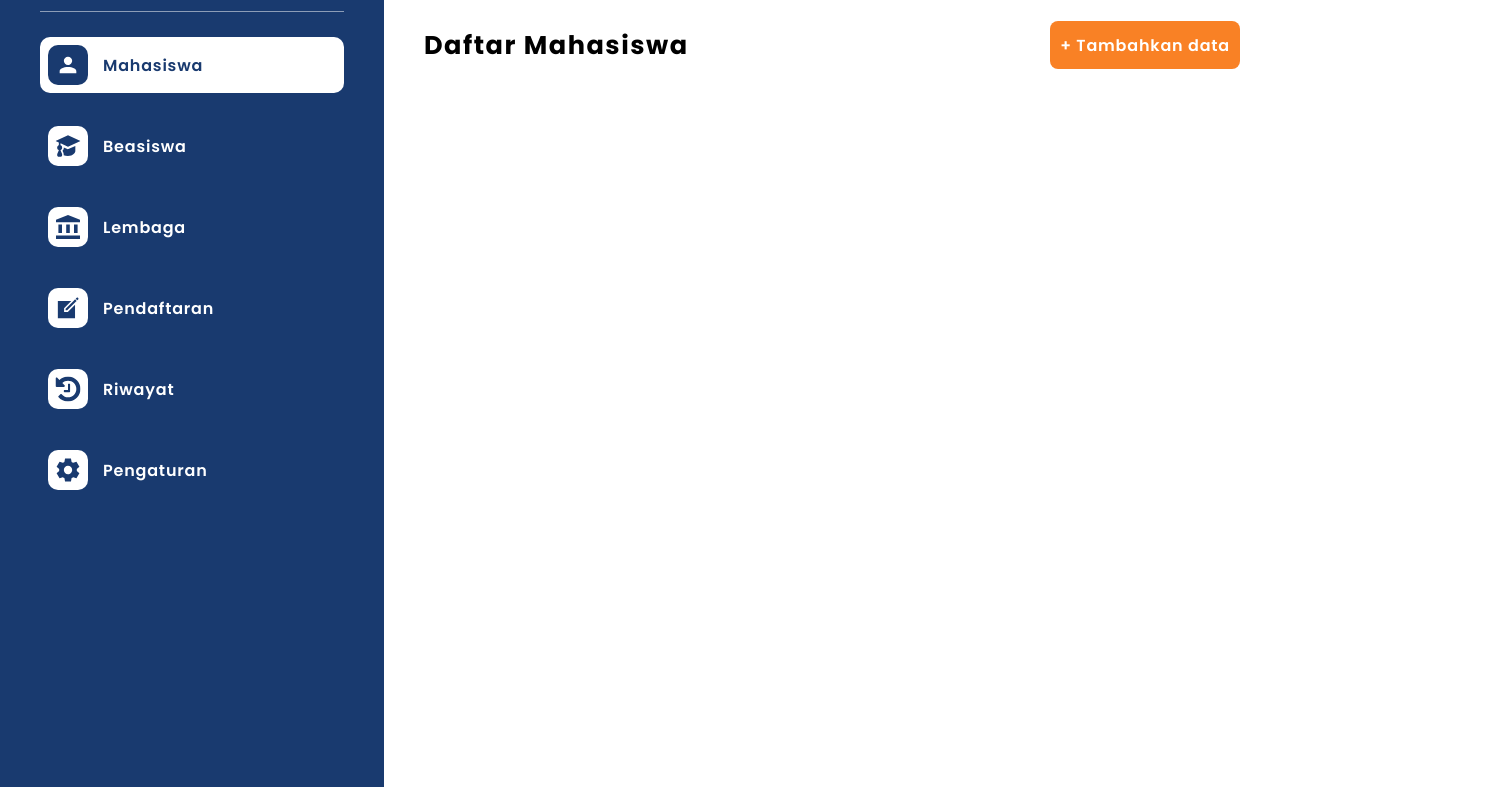
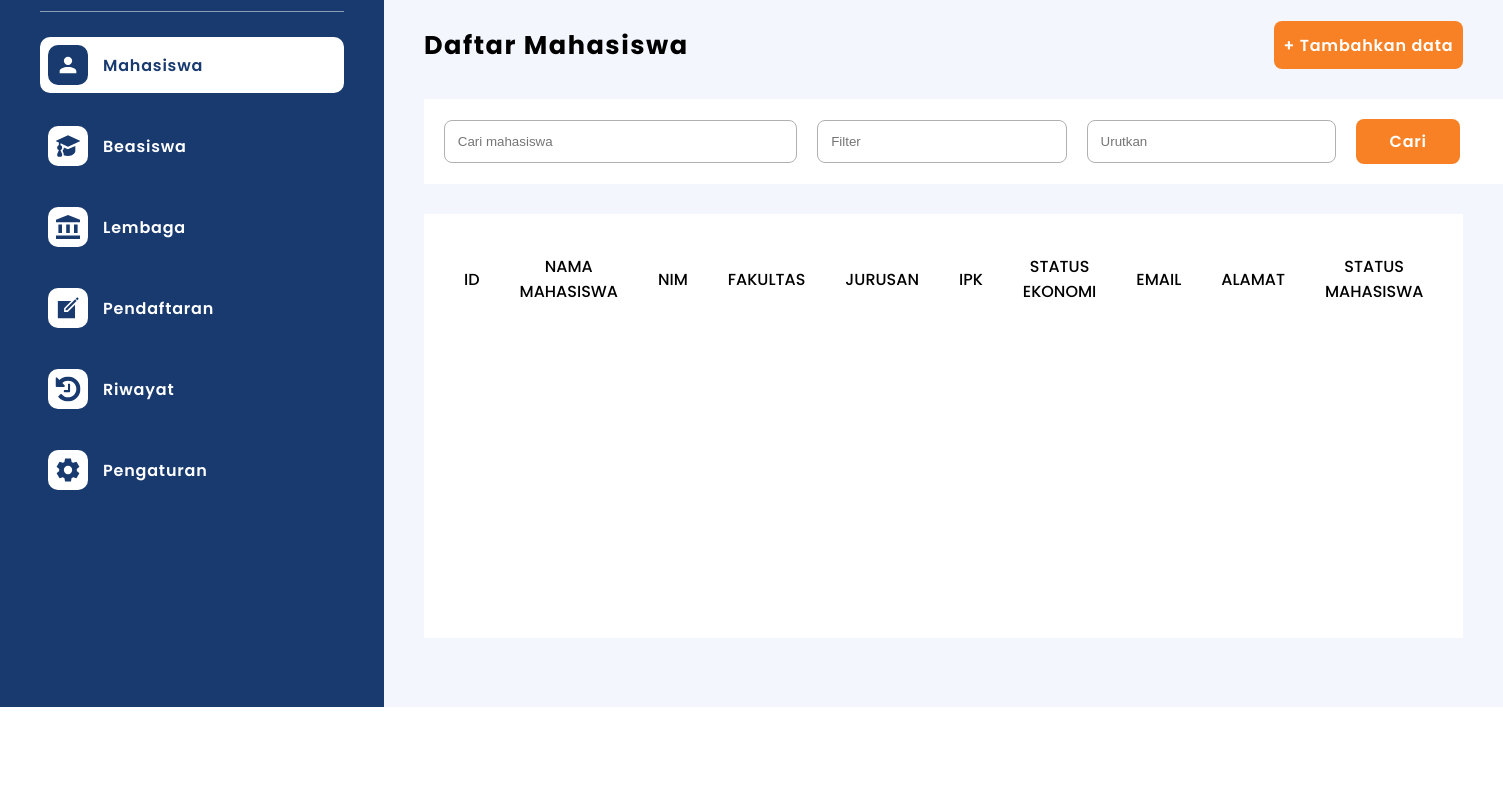
Before and after one commit to gitaufar/ScholarGate, a website: page html/mahasiswa.html in a window 1280 px wide. Shown: the part 93-880 px from the top of the page, 1503 px wide, since content can reach past the window. After the commit the page ends 800 px from the top, so only its background shows below. Drawn offline with Linux system fonts and the light colour scheme; no server answers.

Commit message:
75% halaman mahasiswa

```diff
--- a/css/mstyle.css
+++ b/css/mstyle.css
@@ -4,9 +4,10 @@
 }
 
 body {
+  width: 100%;
   display: flex;
-  height: 100vh;
-  margin: 0;
+  align-self: stretch;
+  height: 100%;
 }
 
 :root {
@@ -38,7 +39,7 @@ h1 {
 
 h2 {
   font-family: "Poppins";
-  font-size: 16px;
+  font-size: 1rem;
   font-style: normal;
   font-weight: 600;
   line-height: normal;
@@ -46,7 +47,6 @@ h2 {
 }
 
 .menu_container {
-  height: 100vh;
   display: flex;
   width: 38vh;
   padding: 40px;
@@ -106,14 +106,14 @@ h2 {
 }
 
 .content_container {
-  display: block;
-  flex-grow: 1;
+  background-color: #f3f6fc;
+  height: 100%;
 }
 
 .profil_container {
   display: flex;
   height: 8vh;
-  width: 100%;
+  width: 100% - 40px;
   padding: 10px 40px;
   align-items: center;
   gap: 10px;
@@ -140,10 +140,10 @@ h2 {
 
 .switch_menu_container:hover path {
   fill: white;
-
 }
 
 .main_content_container {
+  height: 100% - 40px;
   display: flex;
   padding: 30px 40px;
   flex-direction: column;
@@ -163,17 +163,89 @@ button {
   border-radius: 0.5rem;
   background: var(--orange);
   border: none;
-}
-
-.btn_mhs {
-    height: 3rem;
-    padding: 0.625rem;
+  padding: 0.625rem;
   color: #fff;
   text-align: center;
-  font-family: 'Poppins';
+  font-family: "Poppins";
   font-size: 1rem;
   font-style: normal;
   font-weight: 600;
   line-height: normal;
   letter-spacing: 0.8px;
 }
+
+.btn_mhs {
+  height: 3rem;
+}
+
+.second_container {
+  display: flex;
+  width: 100%;
+  padding: 20px;
+  align-items: center;
+  gap: 20px;
+  align-self: stretch;
+  background: #fff;
+}
+
+input {
+  padding: 0.8rem;
+  border-radius: 8px;
+  border: 1px solid var(--grey, #b0b0b0);
+}
+
+.cari_mahasiswa {
+  width: 34%;
+}
+
+.filter_mahasiswa {
+  width: 24%;
+}
+
+.urutkan_mahasiswa {
+  width: 24%;
+}
+
+.btn_cari {
+  width: 10%;
+}
+
+table {
+  border-spacing: 2.5rem; /* Menambahkan jarak antar kolom */
+  border-collapse: separate; /* Pastikan border tidak menyatu */
+}
+
+thead{
+  position: sticky;
+  top: 0; /* Pastikan jarak dari atas */
+  z-index: 1; /* Pastikan berada di atas elemen lain */
+  border-bottom: 2px solid black;
+  background-color: #fff;
+}
+
+th {
+  position: sticky;
+  color: #000;
+  font-family: Poppins;
+  font-size: 1rem;
+  font-style: normal;
+  font-weight: 500;
+  line-height: normal;
+}
+
+td {
+  color: #000;
+  font-family: Poppins;
+  font-size: 10px;
+  font-style: normal;
+  font-weight: 400;
+  line-height: normal;
+}
+
+.bottom_container {
+  position: relative;
+  height: 53vh;
+  width: 100%;
+  background-color: #fff;
+  overflow-y: auto;
+}
--- a/html/mahasiswa.html
+++ b/html/mahasiswa.html
@@ -121,8 +121,37 @@
                 <h1>Daftar Mahasiswa</h1>
                 <button class="btn_mhs">+ Tambahkan data</button>
             </div>
+            <div class="second_container">
+                <input class="cari_mahasiswa" type="text" placeholder="Cari mahasiswa" />
+                <input class="filter_mahasiswa" type="text" placeholder="Filter" />
+                <input class="urutkan_mahasiswa" type="text" placeholder="Urutkan" />
+                <button class="btn_cari">Cari</button>
+            </div>
+            <div class="bottom_container">
+                <table id="dataTable">
+                    <thead>
+                        <tr>
+                            <th>ID</th>
+                            <th>NAMA MAHASISWA</th>
+                            <th>NIM</th>
+                            <th>FAKULTAS</th>
+                            <th>JURUSAN</th>
+                            <th>IPK</th>
+                            <th>STATUS EKONOMI</th>
+                            <th>EMAIL</th>
+                            <th>ALAMAT</th>
+                            <th>STATUS MAHASISWA</th>
+                        </tr>
+                    </thead>
+                    <tbody>
+                        <!-- Rows will be added here dynamically -->
+
+                    </tbody>
+                </table>
+            </div>
         </div>
     </div>
+    <script type="module" src="../js/index.js"></script>
 </body>
 
 </html>
--- a/js/fetchapi.js
+++ b/js/fetchapi.js
@@ -46,8 +46,4 @@ async function getMahasiswa() {
   }
 }
 
-module.exports = {
-    getMahasiswa,
-    getBeasiswa,
-    getMahasiswaId
-}
+export { getMahasiswa, getBeasiswa, getMahasiswaId };
--- a/js/index.js
+++ b/js/index.js
@@ -1,16 +1,32 @@
-var fetchapi = require('./fetchapi')
+import { getMahasiswa, getMahasiswaId } from './fetchapi.js';
 
 //contoh ambil data listMahasiswa
 async function fetchMahasiswa() {
-    const listMahasiswa = await fetchapi.getMahasiswa()
-    return listMahasiswa
+    const listMahasiswa = await getMahasiswa()
+    listMahasiswa.forEach(element => {
+        const tableBody = document.querySelector("#dataTable tbody");
+        const newRow = document.createElement("tr");
+        newRow.innerHTML = `
+        <td>${element.id_mahasiswa}</td>
+        <td>${element.nama}</td>
+        <td>${element.nim}</td>
+        <td>${element.fakultas}</td>
+        <td>${element.jurusan}</td>
+        <td>${element.ipk}</td>
+        <td>${element.status_ekonomi}</td>
+        <td>${element.alamat_email}</td>
+        <td>${element.alamat}</td>
+        <td>${element.status_mahasiswa}</td>
+    `
+        tableBody.appendChild(newRow);
+    });
 }
 
 //contoh ambil data 1 mahsiswa
 async function fetchMahasiswaId(id = 'MHS-20231101') {
-    const mahasiswa = await fetchapi.getMahasiswaId(id)
+    const mahasiswa = await getMahasiswaId(id)
     console.log(mahasiswa)
 }
 
-fetchMahasiswa()
-fetchMahasiswaId()
+window.onload = fetchMahasiswa;
+console.log("index.js is connected and running!");
```
Lines whose indentation alone changed are shown as unchanged.
